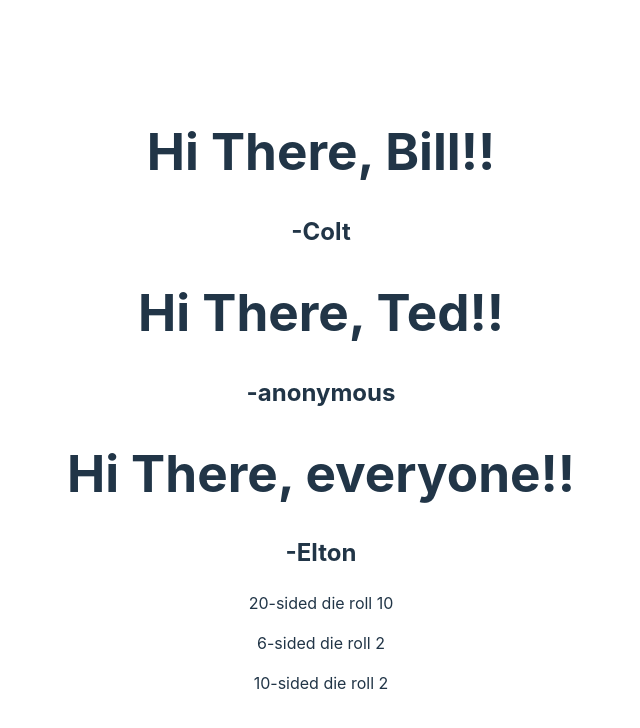
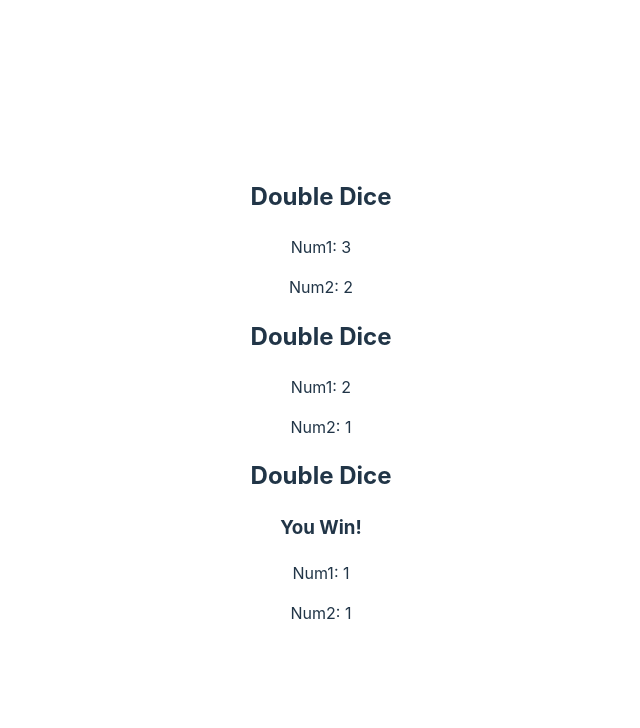
Before and after one commit to dongun1616/Web, a React (Vite) app in the folder React/first_reactApp/: page / in a window 1280 px wide. Shown: the top 728 px of the page, without its empty margins (319-959 px from the left). Built offline with nearby package versions, Linux system fonts and the light colour scheme.

Commit message:
2024.03.26-1st-react_property

```diff
--- a/React/first_reactApp/src/App.jsx
+++ b/React/first_reactApp/src/App.jsx
@@ -2,16 +2,23 @@ import './App.css';
 import Chicken from "./Chicken";
 import Greeter from './Greeter';
 import Die from './Die';
+import ListPicker from './ListPicker';
+import DoubleDice from './DoubleDice';
 
 function App() {
   return (
     <div>
+      <DoubleDice />
+      <DoubleDice />
+      <DoubleDice />
+      {/* <ListPicker values={[1, 2, 3]} />
+      <ListPicker values={["a", "b", "c"]} />
       <Greeter person="Bill" from="Colt" />
       <Greeter person="Ted" />
       <Greeter from="Elton" />
       <Die numSides={20} />
       <Die />
-      <Die numSides={10} />
+      <Die numSides={10} /> */}
     </div>
   );
 }
--- /dev/null
+++ b/React/first_reactApp/src/DoubleDice.jsx
@@ -0,0 +1,25 @@
+export default function DoubleDice() {
+    const num1 = Math.floor(Math.random() * 3) + 1;
+    const num2 = Math.floor(Math.random() * 3) + 1;
+    const result = num1 === num2 ? "You Win!" : "You Lose :("
+    return (
+        <div>
+            <h2>Double Dice</h2>
+            {num1 === num2 && <h3>You Win!</h3>}
+            <p>Num1: {num1}</p>
+            <p>Num2: {num2}</p>
+        </div>
+    )
+}
+// export default function DoubleDice() {
+//     const num1 = Math.floor(Math.random() * 3) + 1;
+//     const num2 = Math.floor(Math.random() * 3) + 1;
+//     const result = num1 === num2 ? "You Win!" : "You Lose :("
+//     return (
+//         <div>
+//             <h2>{result}</h2>
+//             <p>Num1: {num1}</p>
+//             <p>Num2: {num2}</p>
+//         </div>
+//     )
+// }
--- /dev/null
+++ b/React/first_reactApp/src/ListPicker.jsx
@@ -0,0 +1,10 @@
+export default function ListPicker({ values }) {
+    const randIdx = Math.floor(Math.random() * values.length);
+    const randElement = values[randIdx];
+    return (
+        <div>
+            <p>The list of values: {values}</p>
+            <p>Random element is: {randElement}</p>
+        </div>
+    )
+}
```
